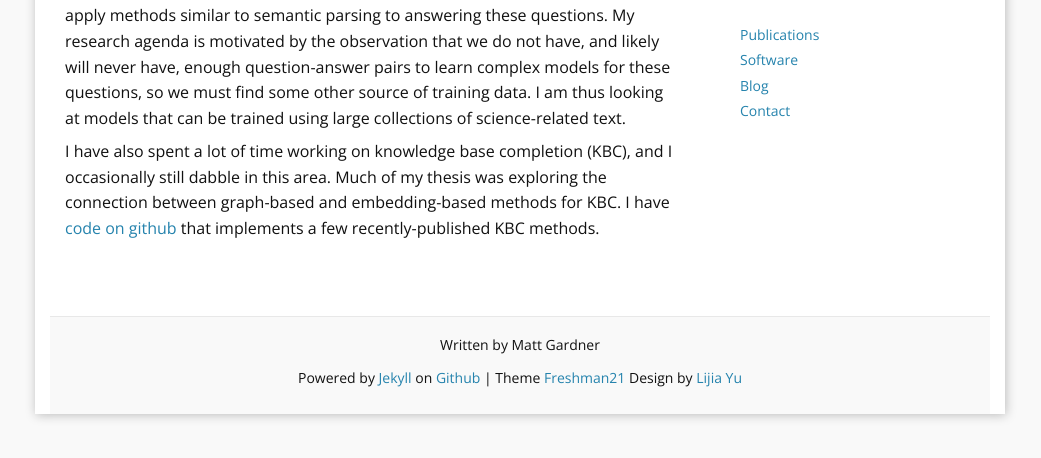
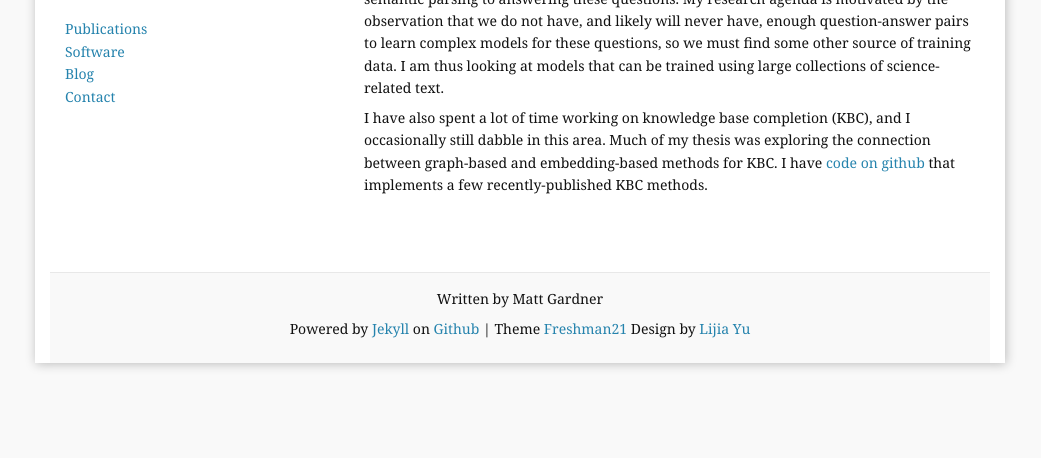
Before and after one commit to matt-gardner/matt-gardner.github.io, a Jekyll site: the page built from index.html, in a window 1280 px wide, cut to the strip 255-713 px from the top of the page. Shown: the whole strip, without its empty margins (120-1161 px from the left). Built offline with Jekyll 4.4.1, drawn with Linux system fonts in a browser that asks for light colours; Markdown is read by kramdown in place of the engine named in the settings; the list of posts is cut into pages by our own code.

Commit message:
Forgot to add some style stuff

```diff
--- a/_layouts/default.html
+++ b/_layouts/default.html
@@ -11,11 +11,11 @@
 
   {% if site.default_column == "two" %}
 
+  {% include sidebar.html %}
   <div class="page-content col-sm-8">
     {{ content }}
     {% include post_pagination.html %}
   </div>
-  {% include sidebar.html %}
 
   {% else %}
 
--- a/_sass/_base.scss
+++ b/_sass/_base.scss
@@ -74,12 +74,12 @@ ul, ol, dl, figure,
 
 @media screen and (min-width : $on-palm) {
   .col-sm-8 {
-    float:left;
+    float:right;
     width:65%;
   }
 
   .col-sm-2 {
-    float:right;
+    float:left;
     width:25%;
   }
 }
@@ -141,9 +141,9 @@ a {
   color: $brand-top-color;
   text-decoration: none;
 
-  &:visited {
-    color: darken($brand-top-color, 25%);
-  }
+  //&:visited {
+    //color: darken($brand-top-color, 25%);
+  //}
 
   &:hover {
     color: #669900; //$hover-color;
@@ -156,9 +156,9 @@ a {
   color: $brand-color;
   text-decoration: none;
   border-bottom: 1px dotted;
-  &:visited {
-    color: darken($brand-color, 25%);
-  }
+  //&:visited {
+    //color: darken($brand-color, 25%);
+  //}
 
   &:hover {
     color: $hover-color;
--- a/_sass/_layout.scss
+++ b/_sass/_layout.scss
@@ -103,6 +103,15 @@
 
 }
 
+/**
+ * Publications page
+ */
+
+.papers {
+  .abstract {
+    display: none;
+  }
+}
 
 /**
  * Sidebar
--- a/css/main.scss
+++ b/css/main.scss
@@ -4,8 +4,8 @@
 @charset "utf-8";
 
 // Our variables
-$base-font-family: 'Open Sans', Helvetica, Arial, sans-serif !important;
-$base-font-size:   16px;
+$base-font-family: Georgia, Palatino, Times, 'Open Sans', Helvetica, Arial, sans-serif !important;
+$base-font-size:   14px;
 $small-font-size:  $base-font-size * 0.875;
 $base-line-height: 1.6em;
 
```
